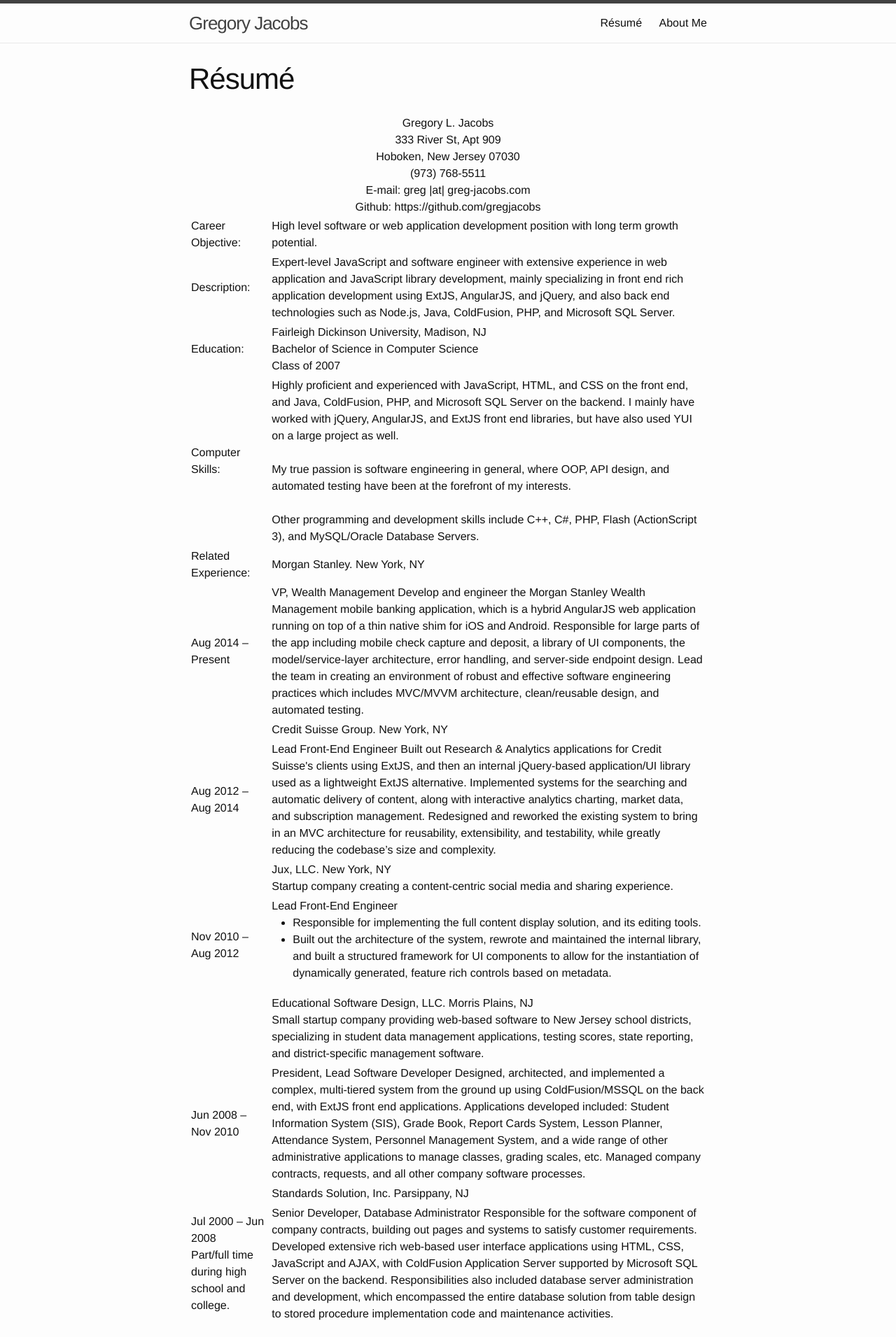
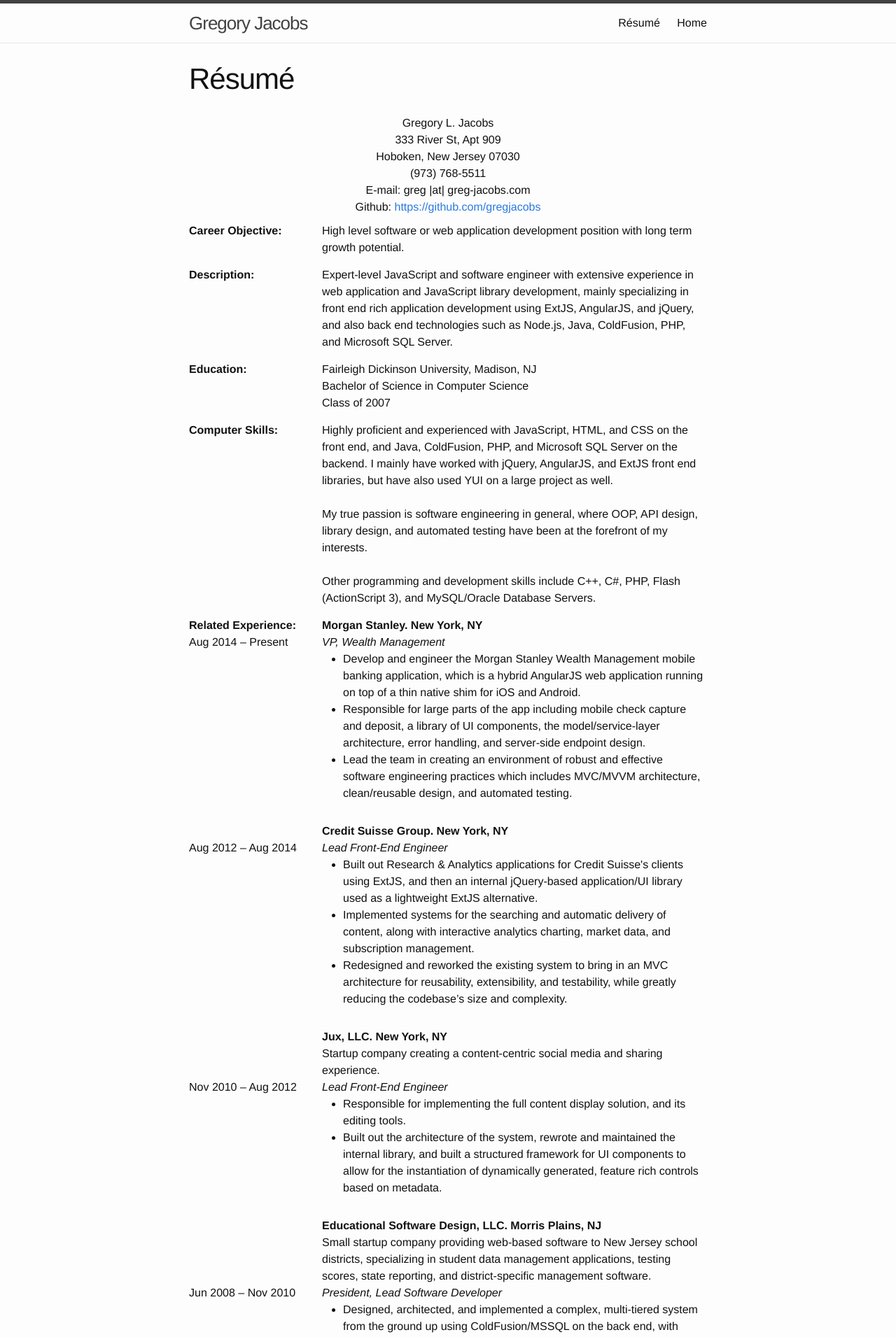
Before and after one commit to gregjacobs/gregjacobs.github.io, a Jekyll site: the page built from resume/index.html, in a window 1280 px wide. Shown: the top 1911 px of the page at 70% size. Built offline with Jekyll 4.4.1, drawn with Linux system fonts in a browser that asks for light colours; some of the changed text lies outside the part shown.

Commit message:
Add full resume

```diff
--- a/_config.yml
+++ b/_config.yml
@@ -2,8 +2,7 @@
 title: Gregory Jacobs
 email: greg@greg-jacobs.com
 description: > # this means to ignore newlines until "baseurl:"
-  Articles and posts about web application development, architecture, testing,
-  and general best practices developed/discovered over the years.
+  My website with me, my résumé, and links to my works.
 baseurl: "" # the subpath of your site, e.g. /blog/
 url: "http://gregjacobs.github.io" # the base hostname & protocol for your site
 #twitter_username: jekyllrb
--- /dev/null
+++ b/_sass/_resume.scss
@@ -0,0 +1,13 @@
+.resume-table {
+	border-spacing: 0;
+
+	td { vertical-align: top; padding: 0; }
+
+	tr {
+		td:first-child { width: 190px }
+	}
+}
+
+.resume-table__row {
+	td { padding-bottom: 15px; }
+}
--- a/_sass/_text.scss
+++ b/_sass/_text.scss
@@ -1,3 +1,7 @@
+.bold     { font-weight: bold; }
+.regular  { font-weight: normal; }
+.italic   { font-style: italic; }
+
 .text-left    { text-align: left; }
 .text-right   { text-align: right; }
 .text-center  { text-align: center; }
--- a/css/main.scss
+++ b/css/main.scss
@@ -51,4 +51,5 @@
     "syntax-highlighting",
     "positioning",
     "box",
-	"text";
+	"text",
+	"resume";
--- a/index.html
+++ b/index.html
@@ -1,6 +1,6 @@
 ---
 layout: page
-title: About Me
+title: Home
 permalink: /
 ---
 
--- a/resume/index.html
+++ b/resume/index.html
@@ -9,25 +9,25 @@
 <div class="text-center">Hoboken, New Jersey 07030</div>
 <div class="text-center">(973) 768-5511</div>
 <div class="text-center">E-mail: greg |at| greg-jacobs.com</div>
-<div class="text-center">Github: https://github.com/gregjacobs</div>
+<div class="text-center">Github: <a href="https://github.com/gregjacobs">https://github.com/gregjacobs</a></div>
 
-<table>
-    <tr>
-        <td>Career Objective:</td>
+<table class="resume-table mt10">
+	<tr class="resume-table__row">
+		<td class="bold">Career Objective:</td>
 		<td>
 			High level software or web application development position with long term growth potential.
 		</td>
 	</tr>
 
-    <tr>
-        <td>Description:</td>
+	<tr class="resume-table__row">
+		<td class="bold">Description:</td>
 		<td>
 			Expert-level JavaScript and software engineer with extensive experience in web application and JavaScript library development, mainly specializing in front end rich application development using ExtJS, AngularJS, and jQuery, and also back end technologies such as Node.js, Java, ColdFusion, PHP, and Microsoft SQL Server.
 		</td>
 	</tr>
 
-    <tr>
-        <td>Education:</td>
+	<tr class="resume-table__row">
+		<td class="bold">Education:</td>
 		<td>
 			Fairleigh Dickinson University, Madison, NJ<br />
 			Bachelor of Science in Computer Science<br />
@@ -35,8 +35,8 @@
 		</td>
 	</tr>
 
-    <tr>
-        <td>Computer Skills:</td>
+	<tr class="resume-table__row">
+		<td class="bold">Computer Skills:</td>
 		<td>
 			Highly proficient and experienced with JavaScript, HTML, and CSS on
 			the front end, and Java, ColdFusion, PHP, and Microsoft SQL Server
@@ -45,8 +45,8 @@
 			as well.<br /><br />
 
 			My true passion is software engineering in general, where OOP, API
-            design, and automated testing have been at the forefront of my
-            interests.<br /><br />
+			design, library design, and automated testing have been at the
+			forefront of my interests.<br /><br />
 
 			Other programming and development skills include C++, C#, PHP, Flash
 			(ActionScript 3), and MySQL/Oracle Database Servers.
@@ -55,32 +55,66 @@
 
 	<!-- Morgan Stanley -->
 	<tr>
-        <td>Related Experience:</td>
-        <td>Morgan Stanley. New York, NY</td>
+		<td class="bold">Related Experience:</td>
+		<td class="bold">Morgan Stanley. New York, NY</td>
 	</tr>
-    <tr>
+	<tr class="resume-table__row">
 		<td>Aug 2014 – Present</td>
 		<td>
-            VP, Wealth Management
+			<div class="italic">VP, Wealth Management</div>
 
-            Develop and engineer the Morgan Stanley Wealth Management mobile banking application, which is a hybrid AngularJS web application running on top of a thin native shim for iOS and Android.
-            Responsible for large parts of the app including mobile check capture and deposit, a library of UI components, the model/service-layer architecture, error handling, and server-side endpoint design.
-            Lead the team in creating an environment of robust and effective software engineering practices which includes MVC/MVVM architecture, clean/reusable design, and automated testing.
+			<ul>
+				<li>
+					Develop and engineer the Morgan Stanley Wealth Management
+					mobile banking application, which is a hybrid AngularJS web
+					application running on top of a thin native shim for iOS and
+					Android.
+				</li>
+				<li>
+					Responsible for large parts of the app including mobile
+					check capture and deposit, a library of UI components, the
+					model/service-layer architecture, error handling, and
+					server-side endpoint design.
+				</li>
+				<li>
+					Lead the team in creating an environment of robust and
+					effective software engineering practices which includes
+					MVC/MVVM architecture, clean/reusable design, and automated
+					testing.
+				</li>
+			</ul>
 		</td>
 	</tr>
 
 	<!-- Credit Suisse -->
 	<tr>
 		<td></td>
-        <td>Credit Suisse Group. New York, NY</td>
+		<td class="bold">Credit Suisse Group. New York, NY</td>
 	</tr>
-    <tr>
+	<tr class="resume-table__row">
 		<td>Aug 2012 – Aug 2014</td>
 		<td>
-            Lead Front-End Engineer
-            Built out Research & Analytics applications for Credit Suisse's clients using ExtJS, and then an internal jQuery-based application/UI library used as a lightweight ExtJS alternative.
-            Implemented systems for the searching and automatic delivery of content, along with interactive analytics charting, market data, and subscription management.
-            Redesigned and reworked the existing system to bring in an MVC architecture for reusability, extensibility, and testability, while greatly reducing the codebase’s size and complexity.
+			<div class="italic">Lead Front-End Engineer</div>
+
+			<ul>
+				<li>
+					Built out Research & Analytics applications for Credit
+					Suisse's clients using ExtJS, and then an internal
+					jQuery-based application/UI library used as a lightweight
+					ExtJS alternative.
+				</li>
+				<li>
+					Implemented systems for the searching and automatic delivery
+					of content, along with interactive analytics charting,
+					market data, and subscription management.
+				</li>
+				<li>
+					Redesigned and reworked the existing system to bring in an
+					MVC architecture for reusability, extensibility, and
+					testability, while greatly reducing the codebase’s size and
+					complexity.
+				</li>
+			</ul>
 		</td>
 	</tr>
 
@@ -88,15 +122,16 @@
 	<tr>
 		<td></td>
 		<td>
-            Jux, LLC. New York, NY<br />
+			<div class="bold">Jux, LLC. New York, NY</div>
 			Startup company creating a content-centric social media and sharing
 			experience.
 		</td>
 	</tr>
-    <tr>
+	<tr class="resume-table__row">
 		<td>Nov 2010 – Aug 2012</td>
 		<td>
-            Lead Front-End Engineer
+			<div class="italic">Lead Front-End Engineer</div>
+
 			<ul>
 				<li>
 					Responsible for implementing the full content display
@@ -117,42 +152,72 @@
 	<tr>
 		<td></td>
 		<td>
-            Educational Software Design, LLC. Morris Plains, NJ<br />
+			<div class="bold">Educational Software Design, LLC. Morris Plains, NJ</div>
 			Small startup company providing web-based software to New Jersey
 			school districts, specializing in student data management
 			applications, testing scores, state reporting, and district-specific
 			management software.
 		</td>
 	</tr>
-    <tr>
+	<tr class="resume-table__row">
 		<td>Jun 2008 – Nov 2010</td>
 		<td>
-            President, Lead Software Developer
+			<div class="italic">President, Lead Software Developer</div>
 
-            Designed, architected, and implemented a complex, multi-tiered system from the ground up using ColdFusion/MSSQL on the back end, with ExtJS front end applications.
-            Applications developed included: Student Information System (SIS), Grade Book, Report Cards System, Lesson Planner, Attendance System, Personnel Management System, and a wide range of other administrative applications to manage classes, grading scales, etc.
-            Managed company contracts, requests, and all other company software processes.
+			<ul>
+				<li>
+					Designed, architected, and implemented a complex,
+					multi-tiered system from the ground up using ColdFusion/MSSQL
+					on the back end, with ExtJS front end applications.
+				</li>
+				<li>
+					Applications developed included: Student Information System
+					(SIS), Grade Book, Report Cards System, Lesson Planner,
+					Attendance System, Personnel Management System, and a wide
+					range of other administrative applications to manage classes,
+					grading scales, etc.
+				</li>
+				<li>
+					Managed company contracts, requests, and all other company
+					software processes.
+				</li>
+			</ul>
 		</td>
 	</tr>
 
 	<!-- EdSolution -->
 	<tr>
 		<td></td>
-        <td>Standards Solution, Inc. Parsippany, NJ</td>
+		<td class="bold">Standards Solution, Inc. Parsippany, NJ</td>
 	</tr>
-    <tr>
+	<tr class="resume-table__row">
 		<td>
 			Jul 2000 – Jun 2008<br />
 			Part/full time during high
 			school and college.
 		</td>
 		<td>
-            Senior Developer, Database Administrator
+			<div class="italic">Senior Developer, Database Administrator</div>
 
-            Responsible for the software component of company contracts, building out pages and systems to satisfy customer requirements.
-            Developed extensive rich web-based user interface applications using HTML, CSS, JavaScript and AJAX, with ColdFusion Application Server supported by Microsoft SQL Server on the backend.
-            Responsibilities also included database server administration and development, which encompassed the entire database solution from table design to stored procedure implementation code and maintenance activities.
+			<ul>
+				<li>
+					Responsible for the software component of company contracts,
+					building out pages and systems to satisfy customer
+					requirements.
+				</li>
+				<li>
+					Developed extensive rich web-based user interface
+					applications using HTML, CSS, JavaScript and AJAX, with
+					ColdFusion Application Server supported by Microsoft SQL
+					Server on the backend.
+				</li>
+				<li>
+					Responsibilities also included database server
+					administration and development, which encompassed the entire
+					database solution from table design to stored procedure
+					implementation code and maintenance activities.
+				</li>
+			</ul>
 		</td>
 	</tr>
-
 </table>
```
Lines whose indentation alone changed are shown as unchanged.
